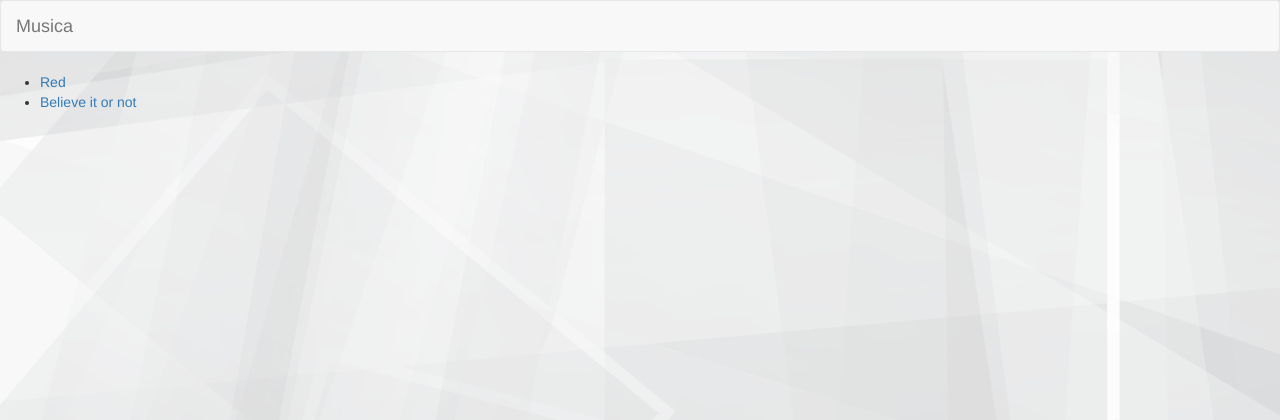
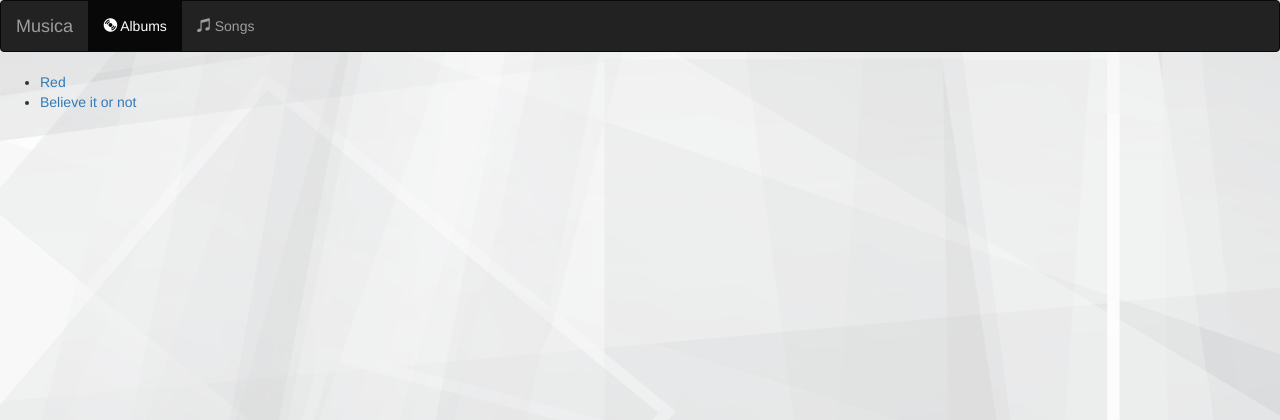
Before and after one commit to BurhanDewantara/djangoweb, a Django app: page /music/ in a window 1280 px wide. Shown: the top 420 px of the page. Run offline with Django 3.2, Linux system fonts and the light colour scheme; data comes from the database, SQL or seed files in the repository; some libraries are stand-ins or nearby versions.

Commit message:
add navigation items

```diff
--- a/music/templates/music/index.html
+++ b/music/templates/music/index.html
@@ -1,11 +1,36 @@
 {% load staticfiles %}
-<link rel="stylesheet" href="https://maxcdn.bootstrapcdn.com/bootstrap/3.3.6/css/bootstrap.min.css" />
+<link rel="stylesheet" href="https://maxcdn.bootstrapcdn.com/bootstrap/3.3.7/css/bootstrap.min.css" />
+<link rel="stylesheet" href="https://fonts.googleapis.com/css?family=Tangerine" />
 <link rel="stylesheet" type="text/css" href="{% static 'music/style.css' %}" />
 
-<nav class="navbar navbar-default">
+<link rel="script" href="https://maxcdn.bootstrapcdn.com/bootstrap/3.3.7/js/bootstrap.min.js">
+
+
+
+<nav class="navbar navbar-inverse">
     <div class="container-fluid">
+        <!-- Header -->
         <div class="navbar-header">
+            <button type="button" class="navbar-toggle" data-toggle="collapse" data-target="#topNavBar">
+                <span class="icon-bar"></span>
+                <span class="icon-bar"></span>
+                <span class="icon-bar"></span>
+            </button>
             <a class="navbar-brand" href="{% url 'music:index' %}">Musica</a>
+        </div>
+
+        <!-- Items -->
+        <div class="collapse navbar-collapse">
+            <ul class="nav navbar-nav">
+                <li class="active">
+                    <a href="{% url 'music:index'%}">
+                        <span class="glyphicon glyphicon-cd" area-hidden="true"></span> Albums </a>
+                </li>
+                <li class="">
+                    <a href="#">
+                        <span class="glyphicon glyphicon-music" area-hidden="true"></span> Songs </a>
+                </li>
+            </ul>
         </div>
     </div>
 </nav>
```
